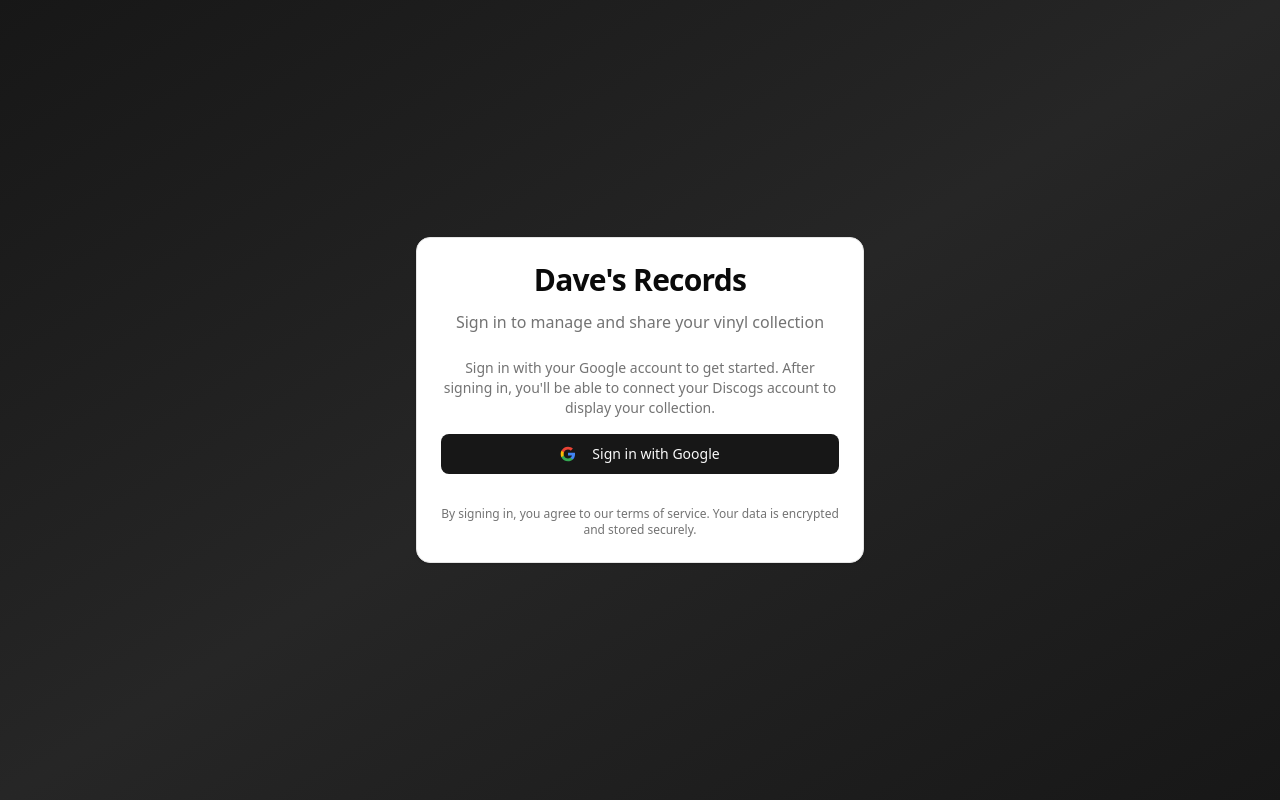
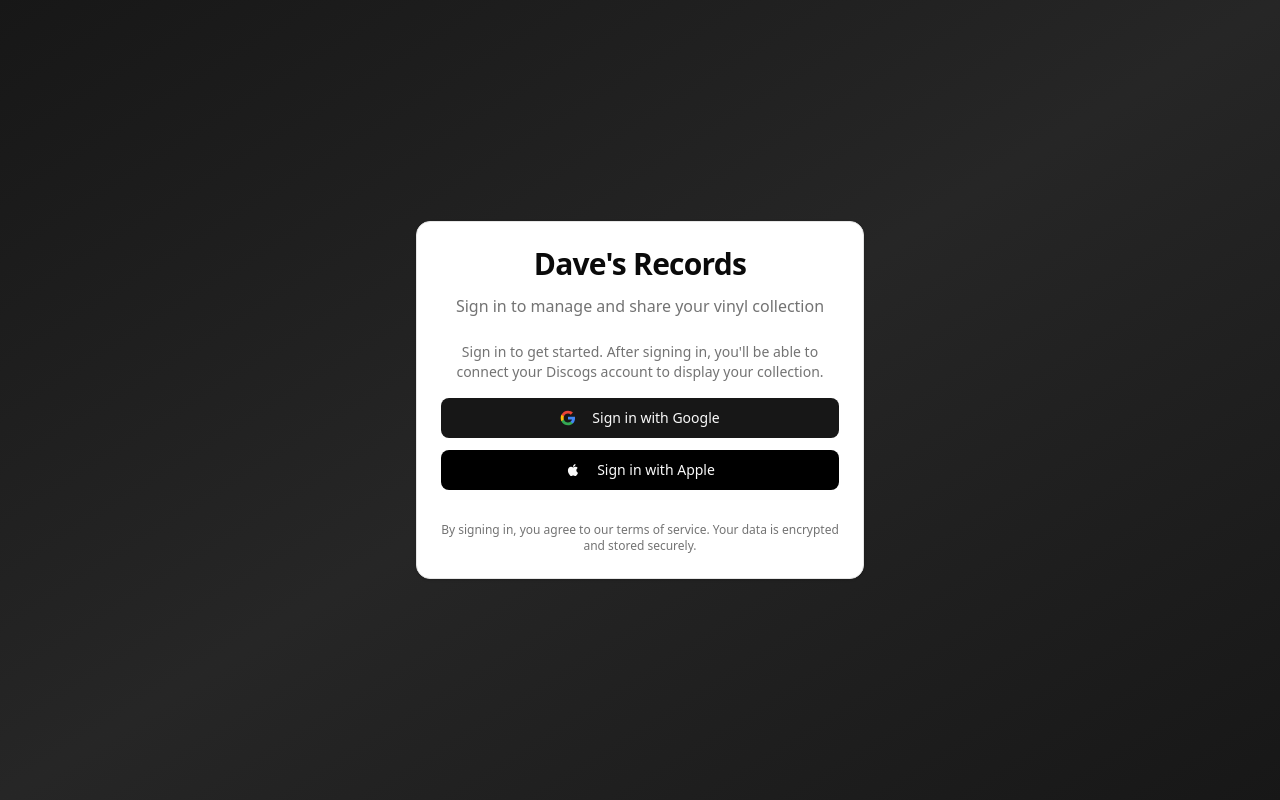
Before and after one commit to daveherrald/davesrecords, a Next.js app: page /auth/signin in a window 1280 px wide. Built offline with nearby package versions, Linux system fonts and the light colour scheme.

Commit message:
feat: add Apple Sign In support
- Add Apple provider to NextAuth config
- Add Apple Sign In button to login page
- Update .env.example with Apple credentials
- Create comprehensive setup guide (APPLE_SIGNIN_SETUP.md)
- Users can now sign in with Google or Apple

```diff
--- a/src/app/auth/signin/page.tsx
+++ b/src/app/auth/signin/page.tsx
@@ -19,11 +19,12 @@
         <CardContent className="space-y-4">
           <div className="space-y-2">
             <p className="text-sm text-muted-foreground text-center">
-              Sign in with your Google account to get started. After signing in,
-              you&apos;ll be able to connect your Discogs account to display your collection.
+              Sign in to get started. After signing in, you&apos;ll be able to connect
+              your Discogs account to display your collection.
             </p>
           </div>
 
+          <div className="space-y-3">
             <Button
               className="w-full"
               size="lg"
@@ -43,6 +44,23 @@
               Sign in with Google
             </Button>
 
+            <Button
+              className="w-full bg-black hover:bg-neutral-800"
+              size="lg"
+              onClick={() => signIn('apple', { callbackUrl: '/dashboard' })}
+            >
+              <svg
+                className="mr-2 h-5 w-5"
+                viewBox="0 0 24 24"
+                fill="currentColor"
+                xmlns="http://www.w3.org/2000/svg"
+              >
+                <path d="M17.05 20.28c-.98.95-2.05.88-3.08.4-1.09-.5-2.08-.48-3.24 0-1.44.62-2.2.44-3.06-.4C2.79 15.25 3.51 7.59 9.05 7.31c1.35.07 2.29.74 3.08.8 1.18-.24 2.31-.93 3.57-.84 1.51.12 2.65.72 3.4 1.8-3.12 1.87-2.38 5.98.48 7.13-.57 1.5-1.31 2.99-2.54 4.09l.01-.01zM12.03 7.25c-.15-2.23 1.66-4.07 3.74-4.25.29 2.58-2.34 4.5-3.74 4.25z"/>
+              </svg>
+              Sign in with Apple
+            </Button>
+          </div>
+
           <div className="space-y-2 pt-4">
             <p className="text-xs text-muted-foreground text-center">
               By signing in, you agree to our terms of service.
--- a/src/lib/auth/config.ts
+++ b/src/lib/auth/config.ts
@@ -1,6 +1,7 @@
 import type { NextAuthConfig } from "next-auth";
 import { PrismaAdapter } from "@auth/prisma-adapter";
 import GoogleProvider from "next-auth/providers/google";
+import AppleProvider from "next-auth/providers/apple";
 import { prisma } from "@/lib/db";
 
 /**
@@ -44,6 +45,10 @@
     GoogleProvider({
       clientId: process.env.GOOGLE_CLIENT_ID!,
       clientSecret: process.env.GOOGLE_CLIENT_SECRET!,
+    }),
+    AppleProvider({
+      clientId: process.env.APPLE_CLIENT_ID!,
+      clientSecret: process.env.APPLE_CLIENT_SECRET!,
     }),
   ],
 
```
Also changed, not shown: 1 other file (tests, documents, lock files or other folders). Lines whose indentation alone changed are shown as unchanged.
